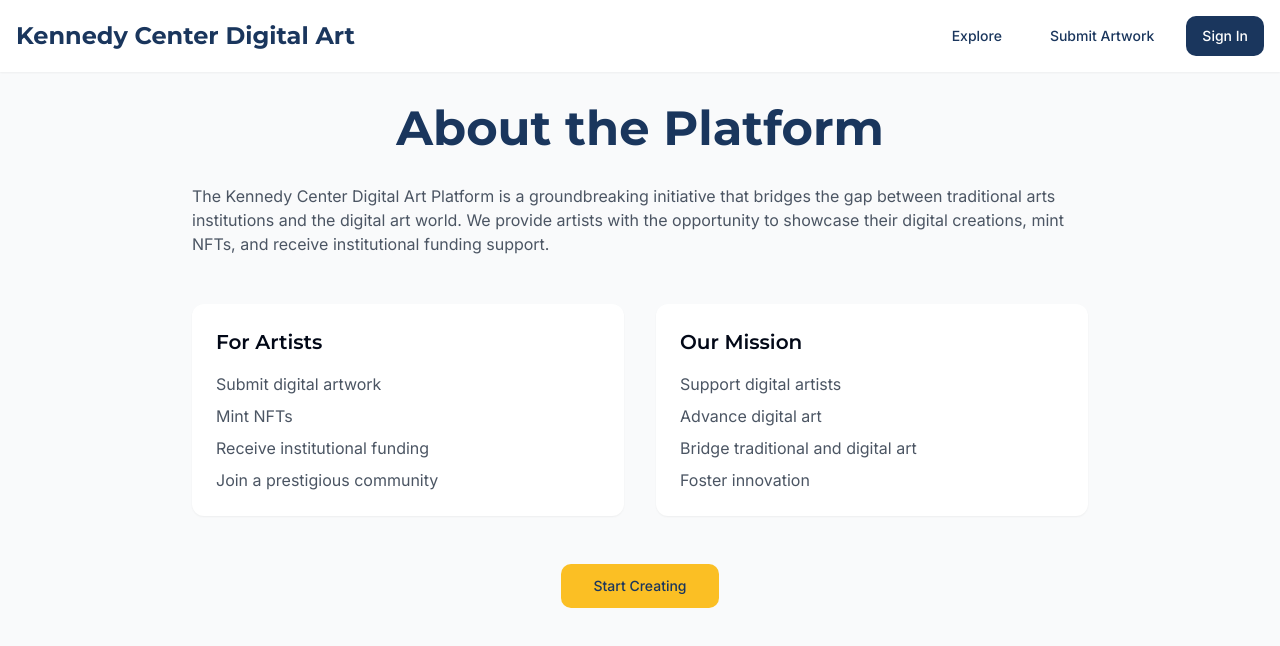
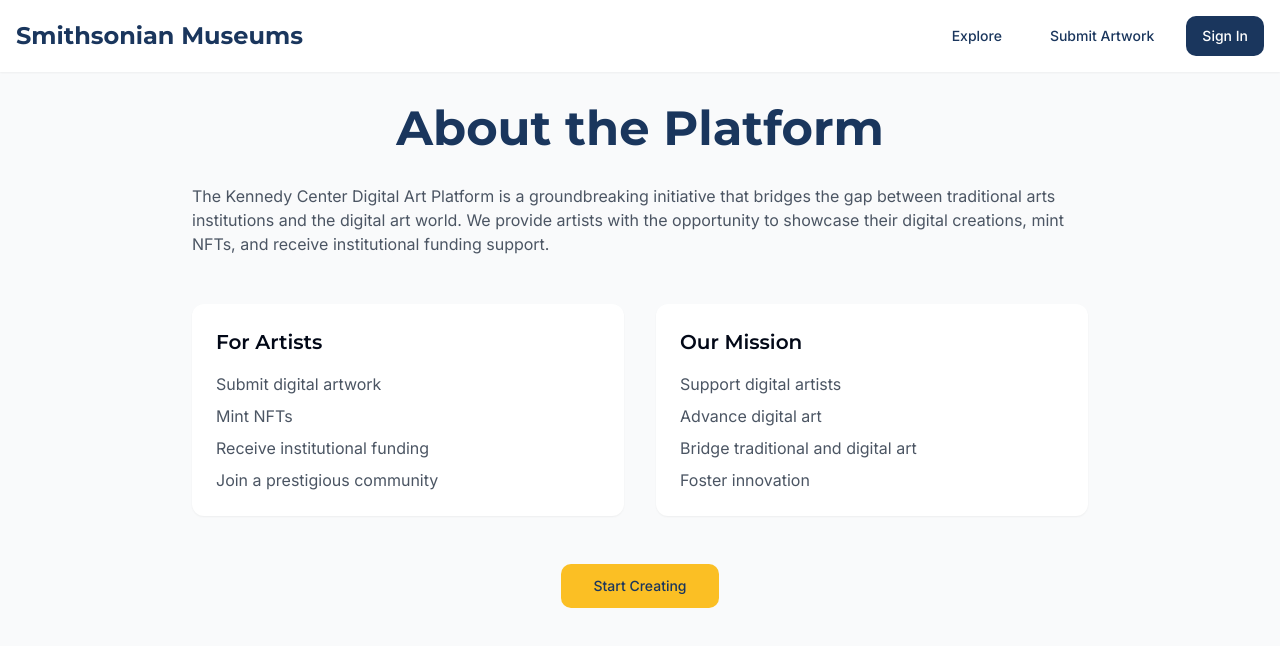
Before and after one commit to DevGruGold/kennedy-center-4, a React (Vite) app: page /about in a window 1280 px wide. Shown: the top 646 px of the page. Built offline with nearby package versions, Linux system fonts and the light colour scheme.

Commit message:
Rebrand with Smithsonian Museums
Updated the application branding to feature Smithsonian Museums prominently at the top of the interface.
[skip gpt_engineer]

```diff
--- a/src/components/Navigation.tsx
+++ b/src/components/Navigation.tsx
@@ -32,7 +32,7 @@ export const Navigation = () => {
             onClick={() => navigate("/")}
             className="font-heading text-2xl font-bold text-primary cursor-pointer"
           >
-            Kennedy Center Digital Art
+            Smithsonian Museums
           </h1>
         </div>
         <div className="flex items-center space-x-4">
```
